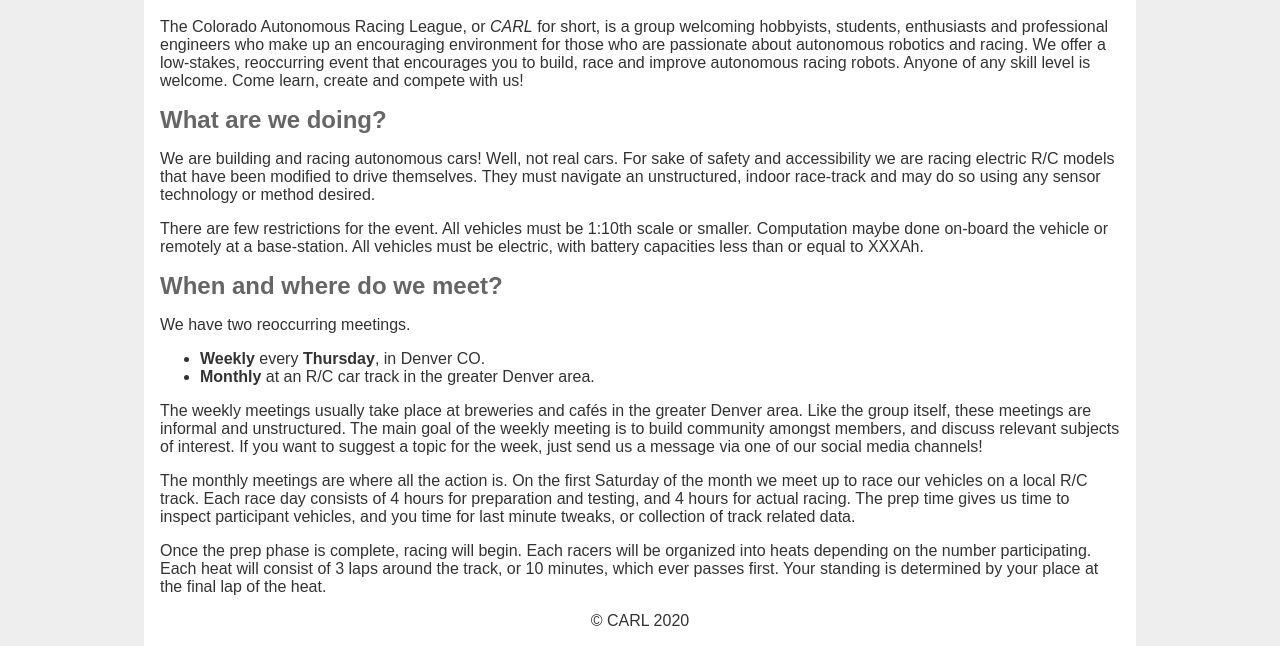
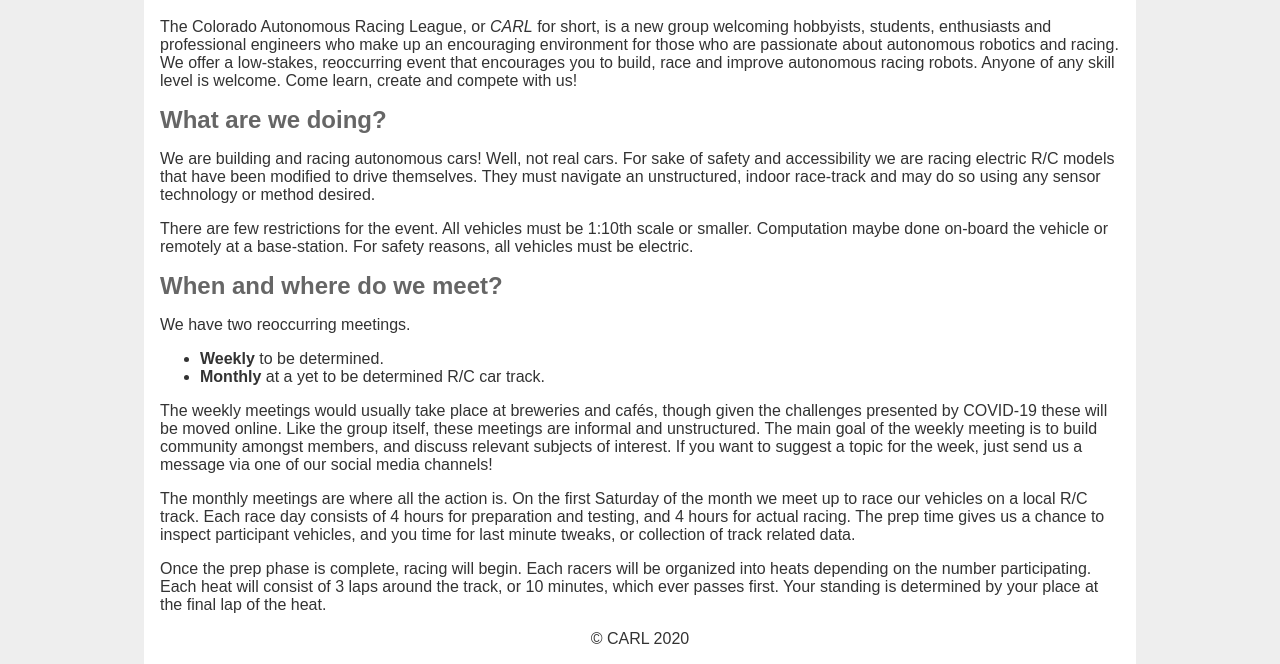
Before and after one commit to mrpossoms/arl, a Flask app: page / in a window 1280 px wide. Shown: the part 275-939 px from the top of the page. Run offline with Flask 2, Linux system fonts and the light colour scheme; some libraries are stand-ins or nearby versions.

Commit message:
Tweaks of wording to make it more presentable to outsiders

```diff
--- a/templates/main.html
+++ b/templates/main.html
@@ -67,7 +67,7 @@ gtag('config', 'UA-38933930-6');
 
 <h2>Who are we?</h2>
 <p>
-The Colorado Autonomous Racing League, or <i>CARL</i> for short, is a group welcoming hobbyists, students, enthusiasts and professional engineers who make up an encouraging environment for those who are passionate about autonomous robotics and racing. We offer a low-stakes, reoccurring event that encourages you to build, race and improve autonomous racing robots. Anyone of any skill level is welcome. Come learn, create and compete with us!
+The Colorado Autonomous Racing League, or <i>CARL</i> for short, is a new group welcoming hobbyists, students, enthusiasts and professional engineers who make up an encouraging environment for those who are passionate about autonomous robotics and racing. We offer a low-stakes, reoccurring event that encourages you to build, race and improve autonomous racing robots. Anyone of any skill level is welcome. Come learn, create and compete with us!
 </p>
 
 <h2>What are we doing?</h2>
@@ -75,7 +75,9 @@ The Colorado Autonomous Racing League, or <i>CARL</i> for short, is a group welc
 We are building and racing autonomous cars! Well, not real cars. For sake of safety and accessibility we are racing electric R/C models that have been modified to drive themselves. They must navigate an unstructured, indoor race-track and may do so using any sensor technology or method desired.
 </p>
 <p>
-There are few restrictions for the event. All vehicles must be 1:10th scale or smaller. Computation maybe done on-board the vehicle or remotely at a base-station. All vehicles must be electric, with battery capacities less than or equal to XXXAh.
+There are few restrictions for the event. All vehicles must be 1:10th scale or
+smaller. Computation maybe done on-board the vehicle or remotely at
+a base-station. For safety reasons, all vehicles must be electric.
 </p>
 
 
@@ -83,15 +85,19 @@ There are few restrictions for the event. All vehicles must be 1:10th scale or s
 <p>
 We have two reoccurring meetings.
 <ul>
-<li><b>Weekly</b> every <b>Thursday</b>, in Denver CO.</li>
-<li><b>Monthly</b> at an R/C car track in the greater Denver area.</li>
+<li><b>Weekly</b> to be determined.</li>
+<li><b>Monthly</b> at a yet to be determined R/C car track.</li>
 </ul>
 </p>
 <p>
-The weekly meetings usually take place at breweries and cafés in the greater Denver area. Like the group itself, these meetings are informal and unstructured. The main goal of the weekly meeting is to build community amongst members, and discuss relevant subjects of interest. If you want to suggest a topic for the week, just send us a message via one of our social media channels!
+The weekly meetings would usually take place at breweries and cafés, though
+given the challenges presented by COVID-19 these will be moved online. Like the group itself, these meetings are informal and unstructured. The main goal of the weekly meeting is to build community amongst members, and discuss relevant subjects of interest. If you want to suggest a topic for the week, just send us a message via one of our social media channels!
 </p>
 <p>
-The monthly meetings are where all the action is. On the first Saturday of the month we meet up to race our vehicles on a local R/C track. Each race day consists of 4 hours for preparation and testing, and 4 hours for actual racing. The prep time gives us time to inspect participant vehicles, and you time for last minute tweaks, or collection of track related data.
+The monthly meetings are where all the action is. On the first Saturday of the
+month we meet up to race our vehicles on a local R/C track. Each race day
+consists of 4 hours for preparation and testing, and 4 hours for actual racing.
+The prep time gives us a chance to inspect participant vehicles, and you time for last minute tweaks, or collection of track related data.
 </p>
 <p>
 Once the prep phase is complete, racing will begin. Each racers will be organized into heats depending on the number participating. Each heat will consist of 3 laps around the track, or 10 minutes, which ever passes first. Your standing is determined by your place at the final lap of the heat.
```
Also changed, not shown: README.md.
